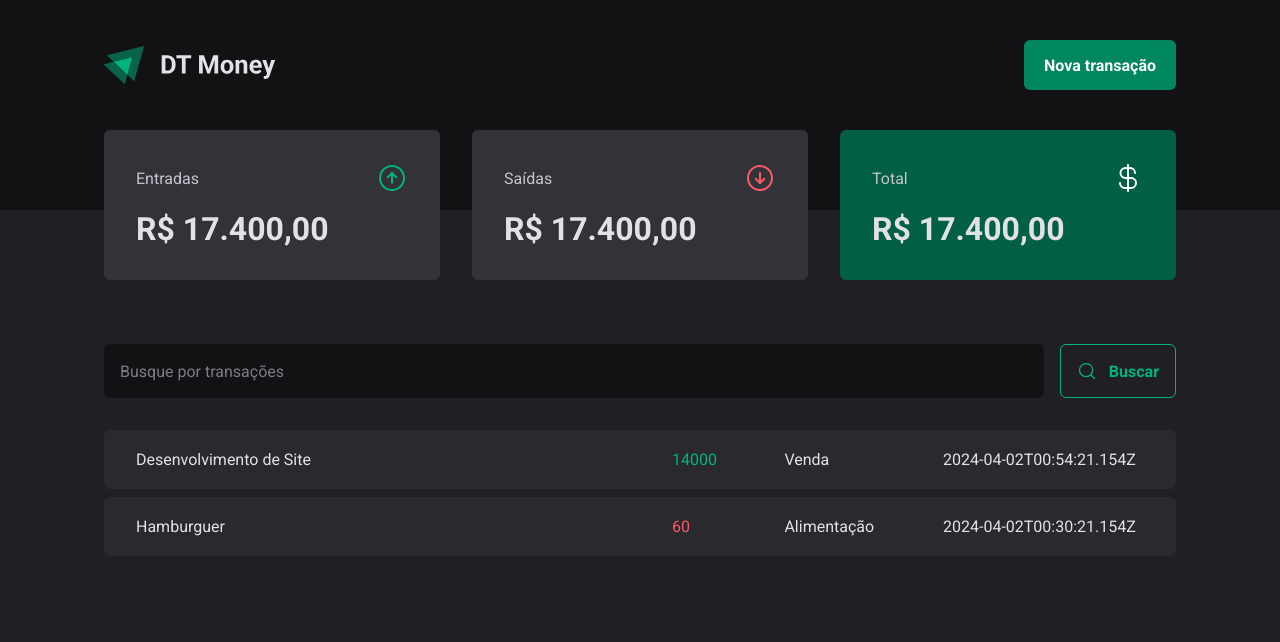
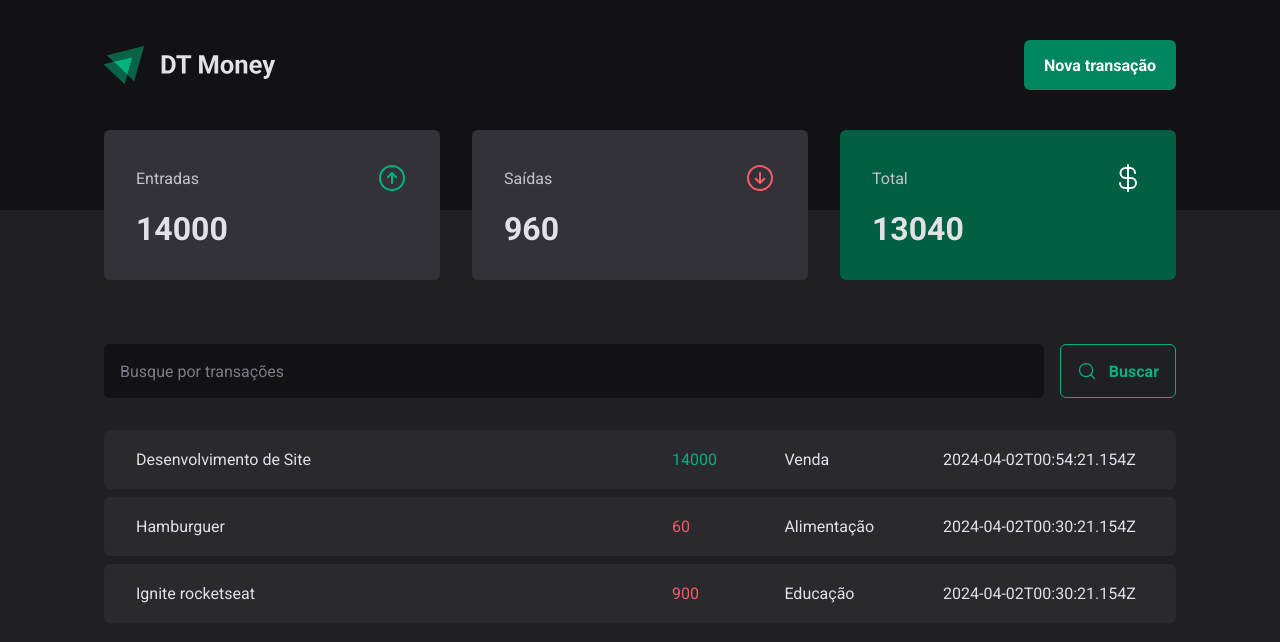
Before and after one commit to LopesA95/dt-money, a React (Vite) app: page / in a window 1280 px wide. Shown: the top 642 px of the page. Built offline with nearby package versions, Linux system fonts and the light colour scheme; data requests are answered from the project's data file.

Commit message:
✨ Adicionando calcular as transações

```diff
--- a/server.json
+++ b/server.json
@@ -15,6 +15,14 @@
       "category": "Alimentação",
       "price": 60,
       "createdAt": "2024-04-02T00:30:21.154Z"
+    },
+    {
+      "id": 2,
+      "description": "Ignite rocketseat",
+      "type": "outcome",
+      "category": "Educação",
+      "price": 900,
+      "createdAt": "2024-04-02T00:30:21.154Z"
     }
   ]
 }
--- a/src/App.tsx
+++ b/src/App.tsx
@@ -2,12 +2,16 @@ import { ThemeProvider } from "styled-components";
 import { defaultTheme } from "./styles/theme/default";
 import { GlobalStyles } from "./styles/global";
 import { Transactions } from "./pages/Transactions";
+import { TransactionProvider } from "./contexts/TransactionsContext";
 
 export function App() {
   return (
     <ThemeProvider theme={defaultTheme}>
       <GlobalStyles />
-      <Transactions />
+
+      <TransactionProvider>
+        <Transactions />
+      </TransactionProvider>
     </ThemeProvider>
   )
 }
--- a/src/components/Summary/index.tsx
+++ b/src/components/Summary/index.tsx
@@ -1,7 +1,29 @@
 import { ArrowCircleDown, ArrowCircleUp, CurrencyDollar } from "phosphor-react";
 import { SummaryCard, SummaryContainer } from "./styles";
+import { useContext } from "react";
+import { TransactionsContext } from "../../contexts/TransactionsContext";
 
 export function Summary() {
+  const { transactions } = useContext(TransactionsContext);
+
+  const summary = transactions.reduce((acc, transaction) => {
+    if (transaction.type === 'income') {
+      acc.income += transaction.price;
+      acc.total += transaction.price;
+    } else {
+      acc.outcome += transaction.price;
+      acc.total -= transaction.price;
+    }
+
+    return acc;
+  },
+    {
+      income: 0,
+      outcome: 0,
+      total: 0
+    }
+  )
+
   return (
     <SummaryContainer>
       <SummaryCard>
@@ -10,7 +32,7 @@ export function Summary() {
           <ArrowCircleUp size={32} color="#00b37e" />
         </header>
 
-        <strong>R$ 17.400,00</strong>
+        <strong>{summary.income}</strong>
       </SummaryCard>
       <SummaryCard>
         <header>
@@ -18,7 +40,7 @@ export function Summary() {
           <ArrowCircleDown size={32} color="#f75a68" />
         </header>
 
-        <strong>R$ 17.400,00</strong>
+        <strong>{summary.outcome}</strong>
       </SummaryCard>
       <SummaryCard variant="green">
         <header>
@@ -26,7 +48,7 @@ export function Summary() {
           <CurrencyDollar size={32} color="#fff" />
         </header>
 
-        <strong>R$ 17.400,00</strong>
+        <strong>{summary.total}</strong>
       </SummaryCard>
     </SummaryContainer>
   )
--- /dev/null
+++ b/src/contexts/TransactionsContext.tsx
@@ -0,0 +1,49 @@
+import { createContext, useEffect, useState } from "react";
+
+
+interface Transaction {
+  id: number;
+  description: string;
+  type: 'income' | 'outcome';
+  price: number;
+  category: string;
+  createdAt: string;
+}
+
+interface TransactionsContextType {
+  transactions: Transaction[]
+}
+
+interface TransactionsProviderProps {
+  children: React.ReactNode;
+}
+
+export const TransactionsContext = createContext({} as TransactionsContextType);
+
+export const TransactionProvider = ({ children }: TransactionsProviderProps) => {
+  const [transactions, setTransactions] = useState<Transaction[]>([]);
+
+  async function loadTransactions() {
+    try {
+      const response = await fetch('http://localhost:3000/transactions');
+      if (!response.ok) {
+        throw new Error(`HTTP error! status: ${response.status}`);
+      }
+      const data = await response.json();
+      setTransactions(data);
+    } catch (error) {
+      console.error('There was a problem with the fetch operation: ', error);
+    }
+  }
+
+  useEffect(() => {
+    loadTransactions();
+  }, [])
+  return (
+    <TransactionsContext.Provider value={{
+      transactions
+    }}>
+      {children}
+    </TransactionsContext.Provider>
+  )
+}
--- a/src/pages/Transactions/index.tsx
+++ b/src/pages/Transactions/index.tsx
@@ -1,37 +1,13 @@
-import { useEffect, useState } from "react";
+import { useContext } from "react";
 import { Header } from "../../components/Header";
 import { Summary } from "../../components/Summary";
+import { TransactionsContext } from "../../contexts/TransactionsContext";
 import { SearchForm } from "./components/SearchForm";
 import { PriceHighLight, TransactionsContainer, TransactionsTable } from "./styles";
 
-interface Transaction {
-  id: number;
-  description: string;
-  type: 'income' | 'outcome';
-  price: number;
-  category: string;
-  createdAt: string;
-}
 
 export function Transactions() {
-  const [transactions, setTransactions] = useState<Transaction[]>([]);
-
-  async function loadTransactions() {
-    try {
-      const response = await fetch('http://localhost:3000/transactions');
-      if (!response.ok) {
-        throw new Error(`HTTP error! status: ${response.status}`);
-      }
-      const data = await response.json();
-      setTransactions(data);
-    } catch (error) {
-      console.error('There was a problem with the fetch operation: ', error);
-    }
-  }
-
-  useEffect(() => {
-    loadTransactions();
-  }, [])
+  const { transactions } = useContext(TransactionsContext);
 
   return (
     <div>
```
